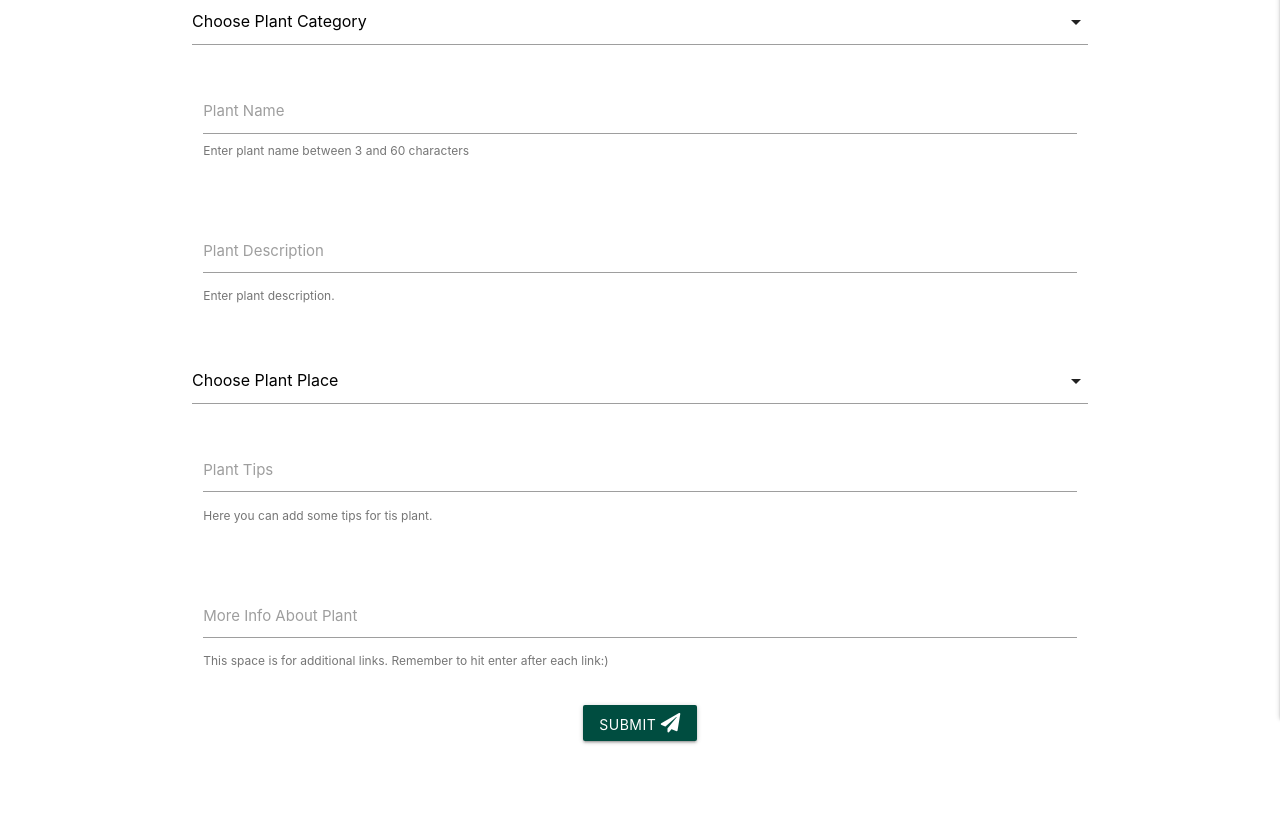
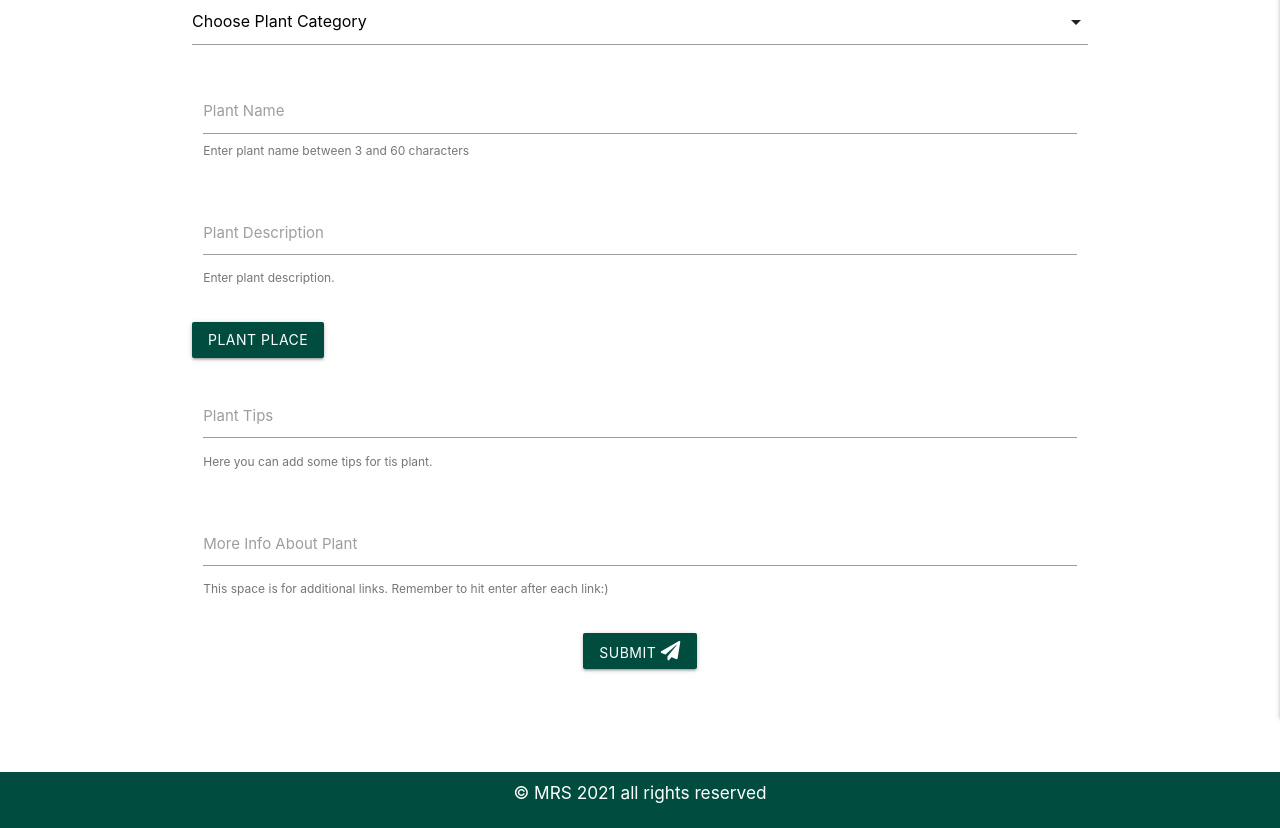
Before and after one commit to madatoo/plantarium-ms3, a Flask app: page /add_plant in a window 1280 px wide. Shown: the part 142-970 px from the top of the page. Run offline with Flask 2, Linux system fonts and the light colour scheme; data that the repository does not hold is empty; some libraries are stand-ins or nearby versions.

Commit message:
add dropdown fields to form

```diff
--- a/app.py
+++ b/app.py
@@ -25,8 +25,10 @@ def index():
 @app.route("/")
 @app.route("/add_plant")
 def add_plant():
-    categories = mongo.db.plants.find().sort("plant_category", 1)
-    return render_template("add_plant.html", categories=categories)
+    categories = mongo.db.categories.find().sort("category_name", 1)
+    places = mongo.db.places.find().sort("plant_places", 1)
+    return render_template(
+        "add_plant.html", categories=categories, places=places)
 
 
 @app.route("/")
--- a/static/js/script.js
+++ b/static/js/script.js
@@ -8,10 +8,12 @@ $(document).ready(function(){
     }, 1800);
     //add plant form
     $('select').formSelect();
+    $('.dropdown-trigger').dropdown();
     $('input#plant_name, textarea#plant_description,textarea#plant_tips, texarea#plant_more_info, texarea#plant_notes').characterCounter();
     $('#plant_description').val('');
       M.textareaAutoResize($('#plant_description'));
 
 
 
+
 });
--- a/templates/add_plant.html
+++ b/templates/add_plant.html
@@ -9,16 +9,16 @@
     <!--add plant form-->
     <div class="row">
         <form class="col s12" method="POST" action="">
-            <!--plant_category-->
+            <!--category_name-->
             <div class="row">
-                <select id="plant_category" class="validate" name="plant_category" required>
+                <select id="category_name" class="validate" name="category_name" required>
                     <option value="" disabled selected>Choose Plant Category</option>
                     {% for category in categories %}
-                        <option value="{{ category.plant_category }}">
-                            {{ category.plant_category }}</option>
+                        <option value="{{ category.category_name }}">
+                            {{ category.category_name }}</option>
                     {% endfor %}
                 </select>
-                <label for="plant_category">Plant Category</label>
+                <label for="category_name">Plant Category</label>
             </div>
             <!--plant_img-->
             <!--plant_name-->
@@ -40,14 +40,23 @@
             </div>
             <!--plant_place sun/shade etc.-->
             <div class="row">
-                <select id="plant_place" class="validate" name="plant_place" required>
-                    <option value="" disabled selected>Choose Plant Place</option>
-                    {% for category in categories %}
-                        <option value="{{ category.plant_place }}">
-                            {{ category.plant_place }}</option>
+                <a class='dropdown-trigger btn waves-effect waves-light teal darken-4 ' href='#' data-target="plant_place" name="plant_place" >Plant Place</a>
+                    {% for place in places %}
+                        <ul id="plant_place" class='dropdown-content'>
+                            <li>
+                                <a href="#!"><i class="fas fa-sun"></i>Sun</a>
+                            </li>
+                            <li class="divider" tabindex="-1"></li>
+                            <li>
+                                <a href="#!"><i class="fas fa-cloud-sun"></i>Partial-Shade</a>
+                            <li class="divider" tabindex="-1"></li>
+                            </li>
+                            <li>
+                                <a href="#!"><i class="fas fa-cloud"></i>Shade</a>
+                            </li>
+                        <ul>
                     {% endfor %}
-                </select>
-                <label for="plant_place">Plant Category</label>
+
             </div>
             <!--plant_tips-->
             <div class="row">
--- a/templates/index.html
+++ b/templates/index.html
@@ -12,12 +12,12 @@
 
 <div class="container">
     <h3>Plantarium do I really need it?</h3>
-    <p>This page is created for all gardening amateurs. Here you can read about plants which are the best for small gardens. If some informations will be interesting for you we provide a more interesting content with links to dive in :) Our page is intuitive for everyonr.You can easly add some interesting plants to your list, edit this list  and delate not essential content from your own database as well.  </p>
+    <p>This page is created for all gardening amateurs. Here you can read about plants which are the best for small gardens. If some informations will be interesting for you we provide a more interesting content with links to dive in :) This page is intuitive for everyone.You can easly browse interesting plants. You also can add some new plants to the list, edit this list and delate not essential content from your own database as well.  </p>
 
     <h3>How it's works?</h3>
     <p>The plant page includes a database with plants images, names, desctriptions, tips and additional links. Dive in to find your favourite plants in our base for sunny, semi-sunny or shade place! </p>
 
-    <p>Add plants page allows you to strore your favourite plants iside your own database. Feel free and create your own, database today:) </p>
+    <p>Add plants page allows you to strore your favourite plants iside your own database. Feel free and create your own, database with us today:) </p>
 </div>
 
 
```
Also changed, not shown: static/img/tulips_jm_smith_unsplash.png (added).
